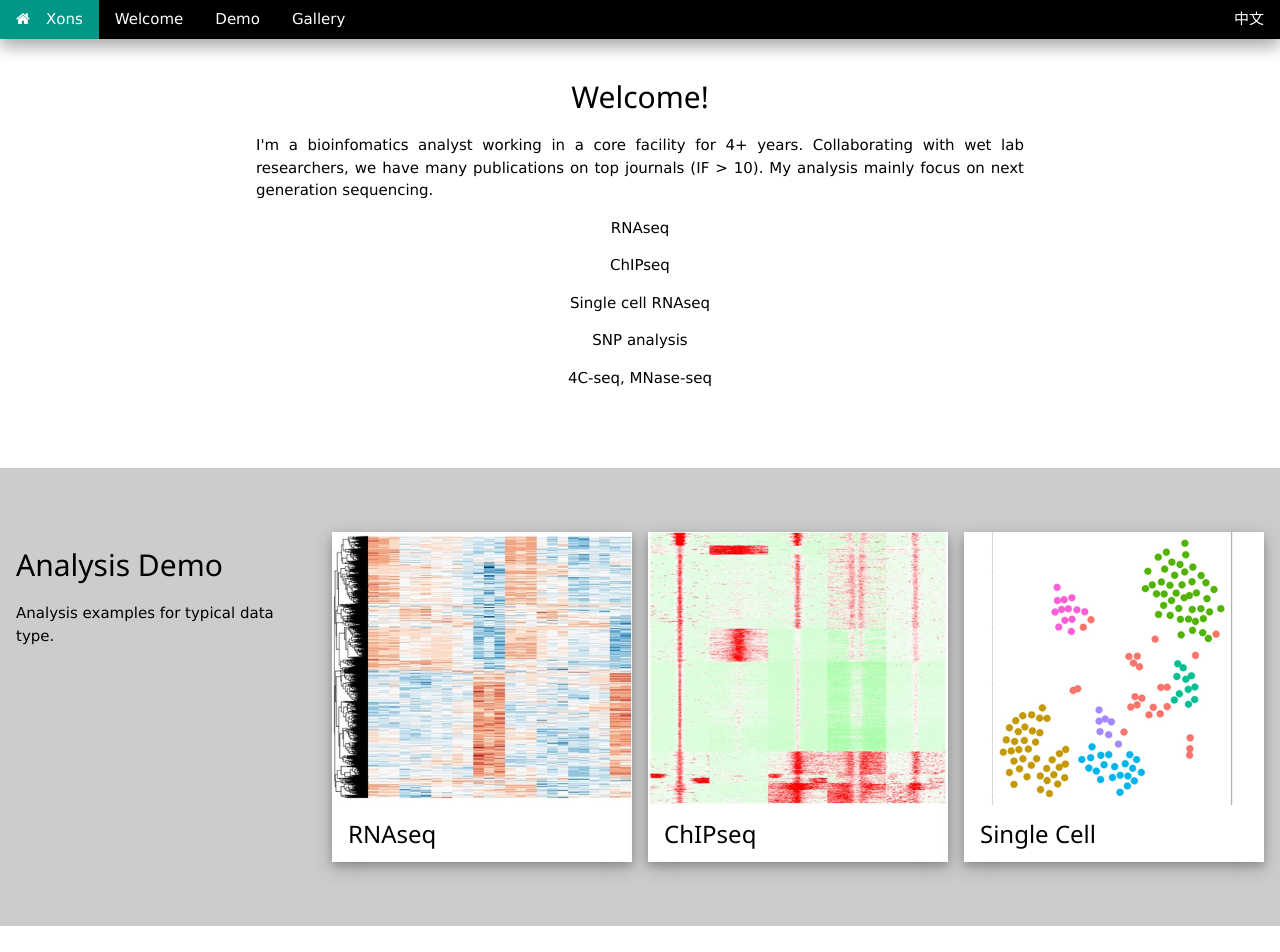
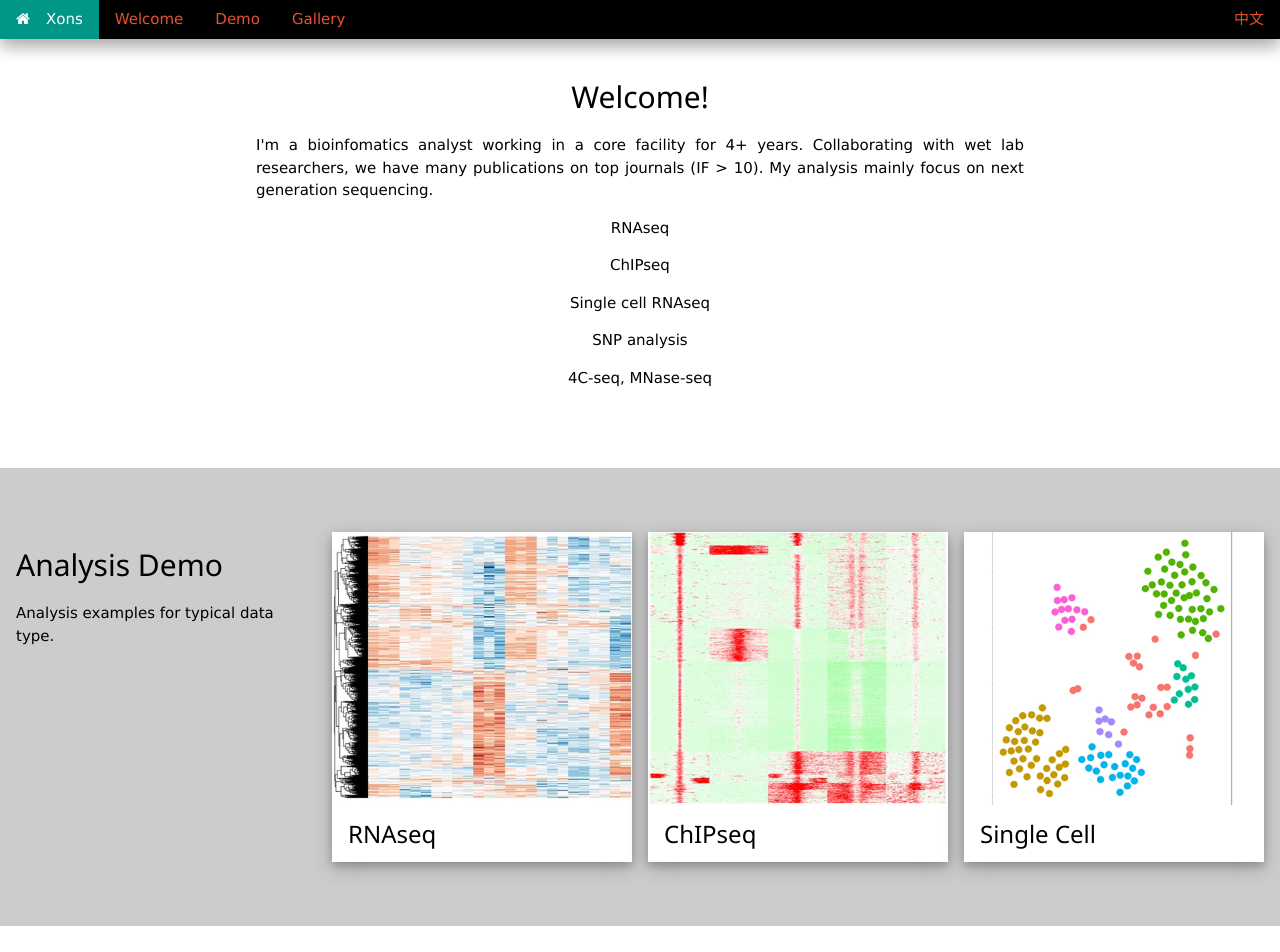
Before and after one commit to xons/xons.github.io, a Jekyll site: the page built from index.html, in a window 1280 px wide and 1400 px high. Shown: the top 952 px of the window. Built offline with Jekyll 4.4.1, drawn with Linux system fonts in a browser that asks for light colours; nearby versions of some CDN libraries; library files that are not in the unit come from our copies.

Commit message:
Update w3-theme-black.css

```diff
--- a/css/w3-theme-black.css
+++ b/css/w3-theme-black.css
@@ -14,3 +14,37 @@
 .w3-hover-theme:hover {color:#000; background-color:#ffc107}
 .w3-hover-text-theme:hover {color:#000000}
 .w3-hover-border-theme:hover {border-color:#000000}
+
+
+.main-container {
+  max-width: 940px;
+  margin-left: auto;
+  margin-right: auto;
+}
+code {
+  color: inherit;
+  background-color: rgba(0, 0, 0, 0.04);
+}
+img {
+  max-width:100%;
+  height: auto;
+}
+.tabbed-pane {
+  padding-top: 12px;
+}
+button.code-folding-btn:focus {
+  outline: none;
+}
+
+a:link {
+    color: #E55232;
+}
+a:link {
+    text-decoration: none;
+}
+a:hover {
+    text-decoration: underline;
+	color: #bb1f02;}
+a:visited {
+    color: #bb1f02;
+}
```
